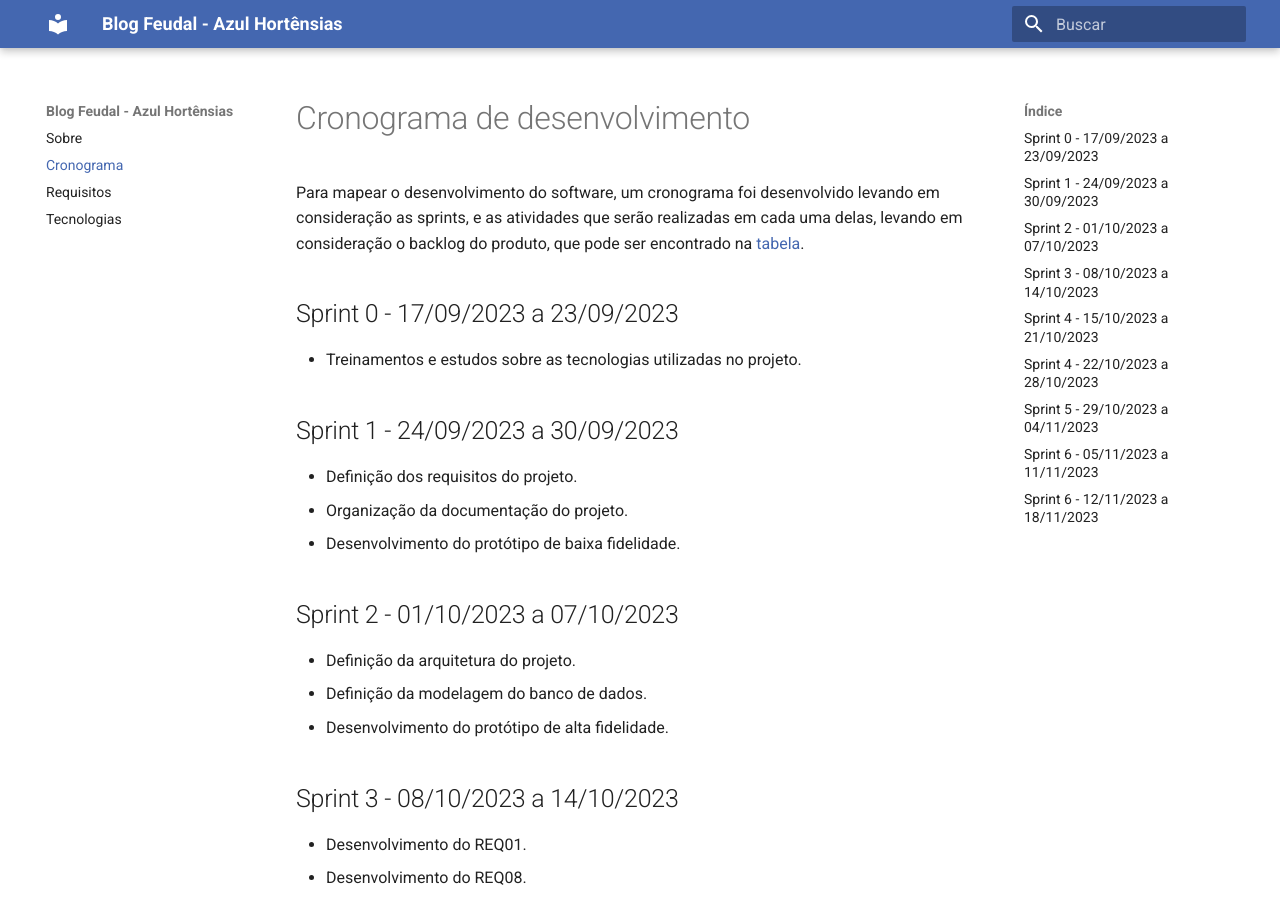
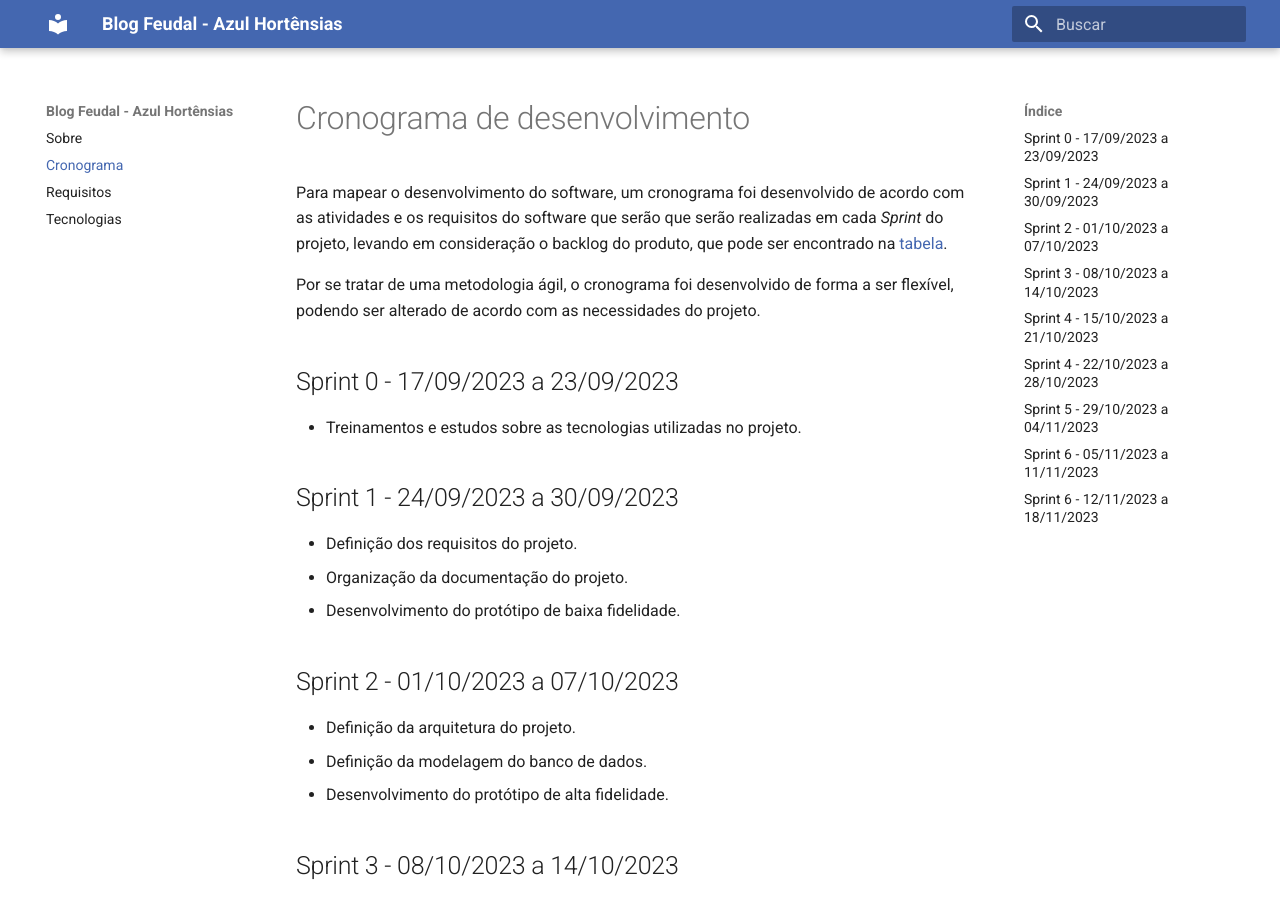
Before and after one commit to thiagolopess/DS-Blog-Azul-Hortencias, an MkDocs documentation site: the page built from docs/schedule.md, in a window 1280 px wide and 900 px high. Built offline with MkDocs 1.6.1 and Material for MkDocs 9.7.7, drawn with Linux system fonts in a browser that asks for light colours.

Commit message:
Adiciona melhorias no documento

```diff
--- a/docs/schedule.md
+++ b/docs/schedule.md
@@ -1,5 +1,7 @@
 # Cronograma de desenvolvimento
-Para mapear o desenvolvimento do software, um cronograma foi desenvolvido levando em consideração as sprints, e as atividades que serão realizadas em cada uma delas, levando em consideração o backlog do produto, que pode ser encontrado na [tabela](requirements.md#product-backlog).
+Para mapear o desenvolvimento do software, um cronograma foi desenvolvido de acordo com as atividades e os requisitos do software que serão que serão realizadas em cada *Sprint* do projeto, levando em consideração o backlog do produto, que pode ser encontrado na [tabela](requirements.md#product-backlog).
+
+Por se tratar de uma metodologia ágil, o cronograma foi desenvolvido de forma a ser flexível, podendo ser alterado de acordo com as necessidades do projeto.
 
 ## Sprint 0 - 17/09/2023 a 23/09/2023
 
```
Also changed, not shown: docs/index.md (+1 -1 lines).
